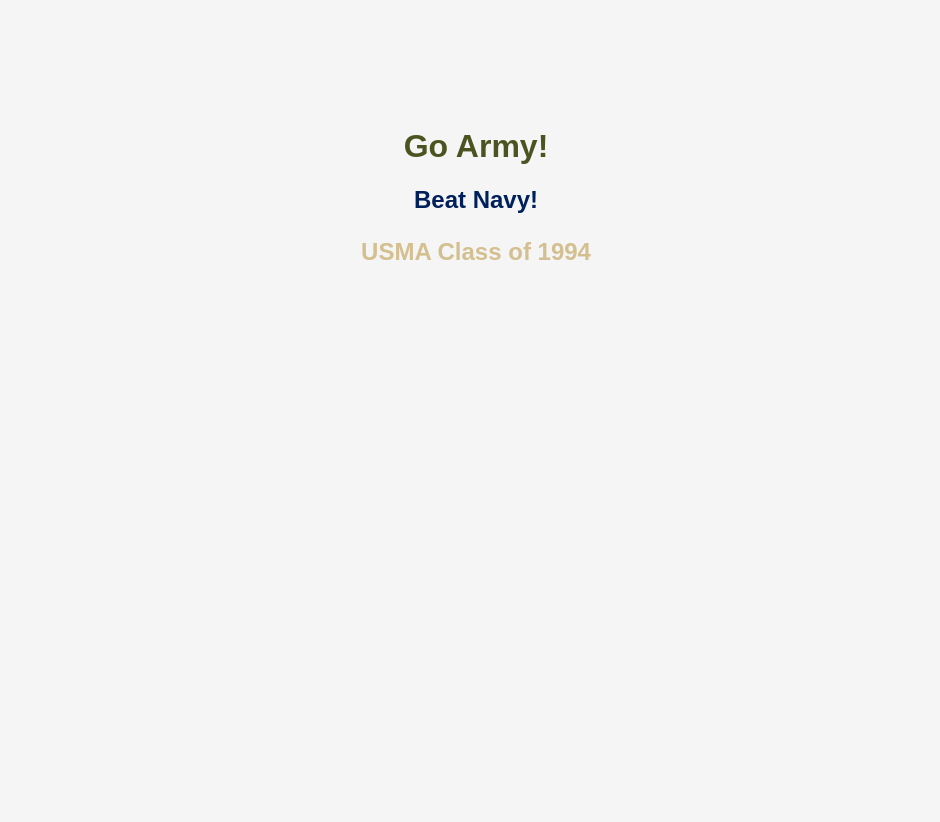
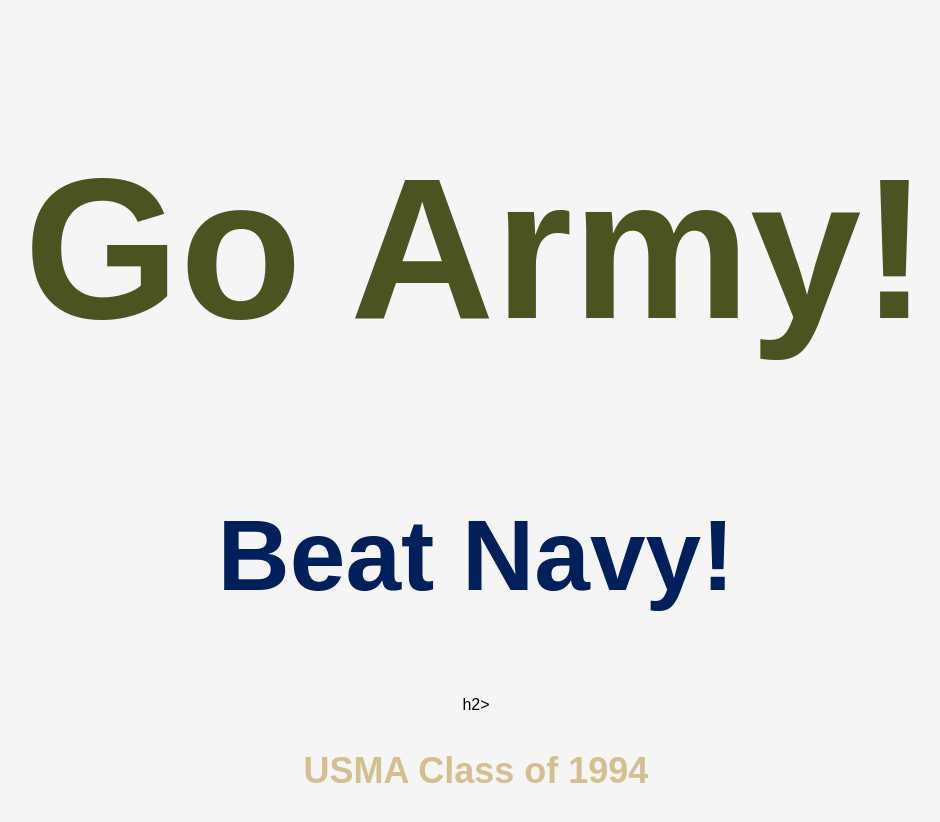
Before and after one commit to hjcrandall/Go_Army, a plain HTML site: page index.html in a window 1280 px wide. Shown: the whole page, without its empty margins (164-1104 px from the left). Before the commit the page ends 800 px from the top, so only its background shows below. Drawn offline with Linux system fonts and the light colour scheme.

Commit message:
Update index.html

```diff
--- a/index.html
+++ b/index.html
@@ -12,24 +12,24 @@
     }
     .title {
       color: #4b5320; /* Army Green */
-      font weight: bold;
-      font size: 200px;
+      font-weight: bold;
+      font-size: 200px;
     }
     .subtitle {
       color: #00205b; /* Navy Blue */
-      font weight: bold;
-      font size: 100px;
+      font-weight: bold;
+      font-size: 100px;
     }
     .note {
       color: #d4bf91; /* Gold */
-      font weight: bold;
-      font size: 36px;
+      font-weight: bold;
+      font-size: 36px;
     }
   </style>
 </head>
 <body>
   <h1 class="title">Go Army!</h1>
-  <h2 class="subtitle">Beat Navy!<h2>
+  <h2 class="subtitle">Beat Navy!</h2>h2>
   <p class="note">USMA Class of 1994</p>
 </body>
 </html>
```
